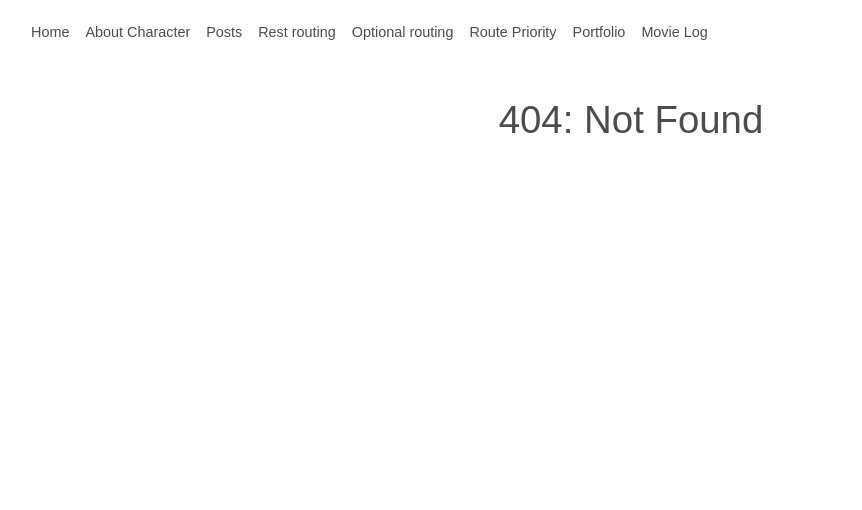
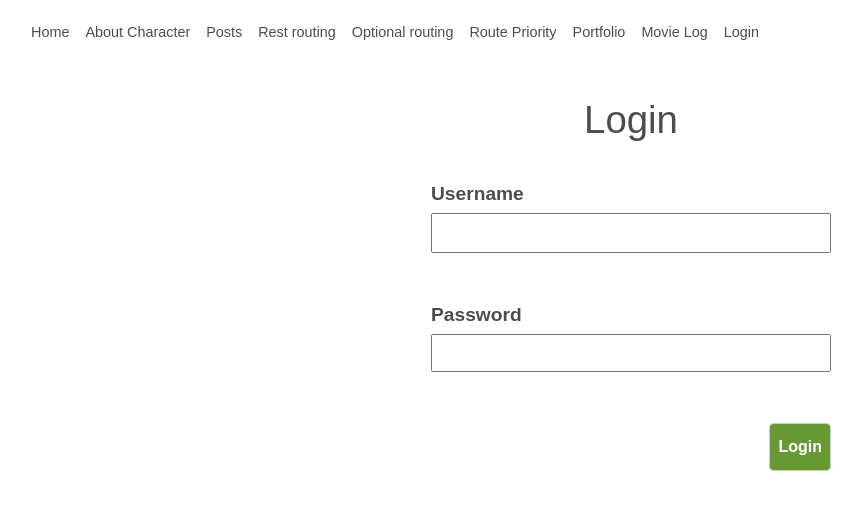
Before and after one commit to mamadfar/characters__svelte, a SvelteKit app: page /login in a window 1280 px wide. Before the commit this address had no page. Shown: the top 510 px of the page, without its empty margins (9-871 px from the left). Built offline with nearby package versions, Linux system fonts and the light colour scheme; no server answers.

Commit message:
#feat: add a fake authentication and practice the form actions

```diff
--- a/src/components/layouts/MainLayout.svelte
+++ b/src/components/layouts/MainLayout.svelte
@@ -1,5 +1,7 @@
 <script lang="ts">
 	import '../../routes/styles.scss';
+
+	export let user: string | undefined;
 </script>
 
 <header>
@@ -12,6 +14,11 @@
 		<a href="/priority">Route Priority</a>
 		<a href="/portfolio">Portfolio</a>
 		<a href="/movie-log">Movie Log</a>
+		{#if user}
+			<a href="/profile">{user}</a>
+		{:else}
+			<a href="/login">Login</a>
+		{/if}
 	</nav>
 </header>
 
--- /dev/null
+++ b/src/routes/+layout.server.ts
@@ -0,0 +1,6 @@
+
+export const load = ({locals}) => {
+	return {
+		user: locals.user
+	};
+}
--- a/src/routes/+layout.svelte
+++ b/src/routes/+layout.svelte
@@ -1,13 +1,15 @@
 <script lang="ts">
 import {page} from '$app/stores';
 import MainLayout from '../components/layouts/MainLayout.svelte';
+
+export let data
 </script>
 
 <div>
 	{#if $page.url.pathname.includes('/portfolio/')}
 		<slot />
 	{:else}
-		<MainLayout>
+		<MainLayout user={data.user}>
 			<slot />
 		</MainLayout>
 	{/if}
--- /dev/null
+++ b/src/routes/api/login/+server.ts
@@ -0,0 +1,14 @@
+import { error, json } from '@sveltejs/kit';
+
+export const POST = async ({request, cookies}) => {
+	const {username, password} = await request.json();
+
+	if (username === 'mamad' && password === 'bebe') {
+		cookies.set('session', username, {
+			path: '/',
+			maxAge: 60 * 60 * 24 * 7
+		})
+		return json({message: 'Logged in'}, {status: 200})
+	}
+	throw error(401, {message: 'Invalid username or password'})
+}
--- /dev/null
+++ b/src/routes/login/+page.server.ts
@@ -0,0 +1,53 @@
+import { type Actions, fail, redirect, type ServerLoad } from '@sveltejs/kit';
+
+export const load: ServerLoad = async ({ cookies, locals }) => {
+	const session = cookies.get('session');
+	if (session) {
+		locals.user = session;
+		return redirect(302, '/posts');
+	}
+};
+
+const validateLogin = (loginData: { username: string; password: string }) => {
+	if (!loginData.username) {
+		return { success: false, username: { error: 'Username is required', value: loginData.username } };
+	}
+	if (!loginData.password) {
+		return {
+			success: false,
+			password: { error: 'Password is required', value: loginData.password },
+			username: { value: loginData.username }
+		};
+	}
+	return { success: true };
+};
+
+export const actions: Actions = {
+	async default({ request, fetch, locals }) {
+		try {
+			const formData = await request.formData();
+			const username = formData.get('username') as string;
+			const password = formData.get('password') as string;
+			const validation = validateLogin({ username, password });
+			if (!validation.success) {
+				return fail(404, validation);
+			}
+			const res = await fetch('/api/login', {
+				method: 'POST',
+				body: JSON.stringify({ username, password })
+			});
+			if (res.ok) {
+				locals.user = username;
+				redirect(303, '/posts');
+			} else {
+				const data = await res.json();
+				return fail(res.status, {
+					username: { value: username, error: data.message },
+					password: { value: password, error: data.message }
+				});
+			}
+		} catch (_error) {
+			return fail(500, { error: 'Something went wrong!' });
+		}
+	}
+};
--- /dev/null
+++ b/src/routes/login/+page.svelte
@@ -0,0 +1,47 @@
+<script lang="ts">
+
+	export let form;
+
+</script>
+<h1>Login</h1>
+<form method="post">
+	<label for="username">Username</label>
+	<input id="username" name="username" type="text" value={form?.username?.value || ''}/>
+		<p class="loginError">{form?.username?.error || ''}</p>
+	<label for="password">Password</label>
+	<input id="password" name="password" type="password" value={form?.password?.value || ''}/>
+		<p class="loginError">{form?.password?.error || ''}</p>
+	<button type="submit">Login</button>
+</form>
+
+<style>
+    form {
+        display: flex;
+        flex-direction: column;
+        max-width: 400px;
+				margin: auto;
+    }
+
+    label {
+        margin-top: 1rem;
+    }
+
+    input {
+        padding: 0.5rem;
+        margin-top: 0.5rem;
+    }
+
+    button {
+        padding: 0.5rem;
+        margin-top: 1rem;
+				border: 1px solid #ccc;
+				border-radius: 0.25rem;
+				&:active {
+						background-color: #f0f0f0;
+				}
+    }
+		.loginError {
+				color: red;
+				margin-top: 1.2rem;
+		}
+</style>
```
Also changed, not shown: src/routes/+page.server.ts (deleted, +0 -7 lines), src/routes/profile/+page.server.ts (added, +17 -0 lines), src/routes/profile/+page.svelte (added, +8 -0 lines), src/routes/readme.md.
